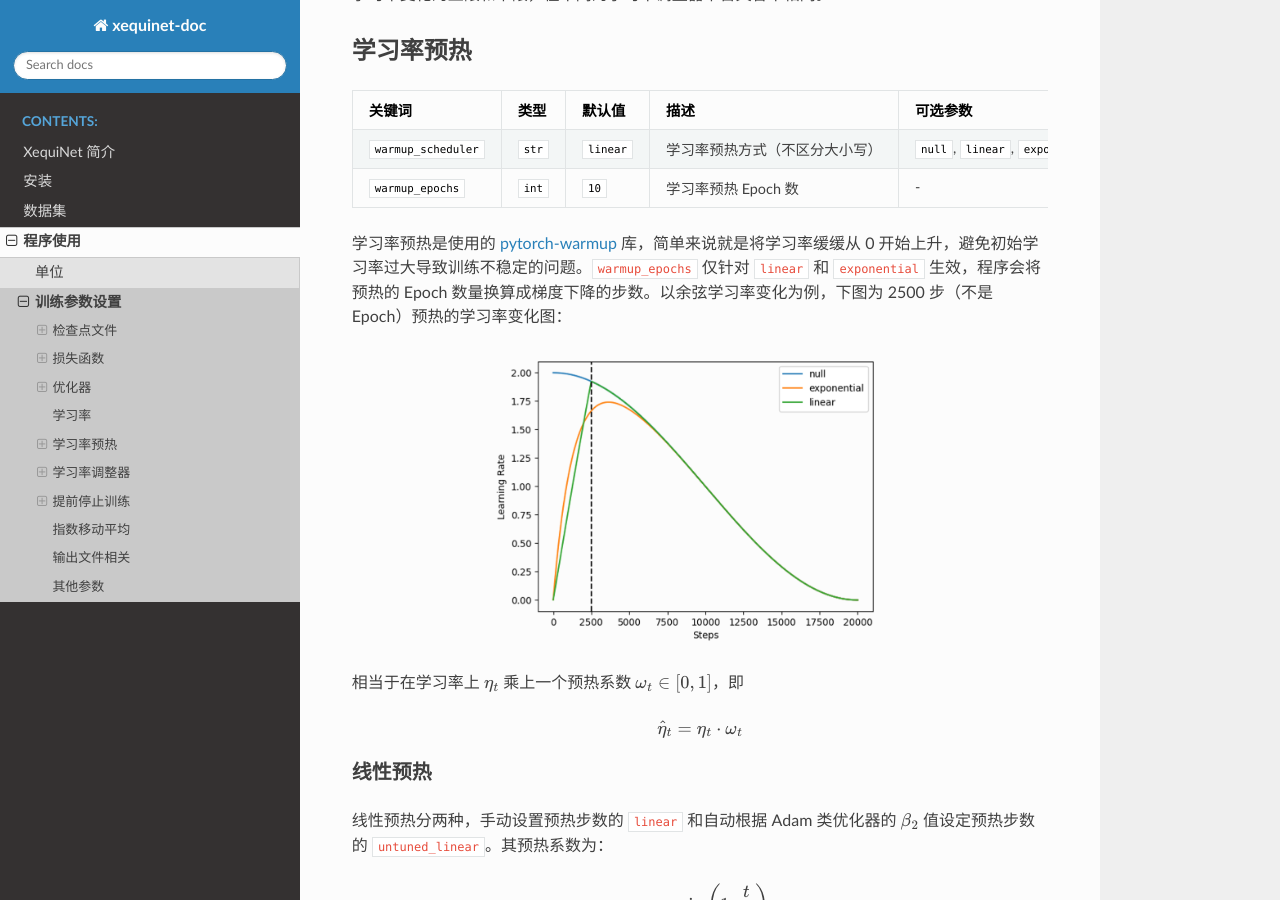
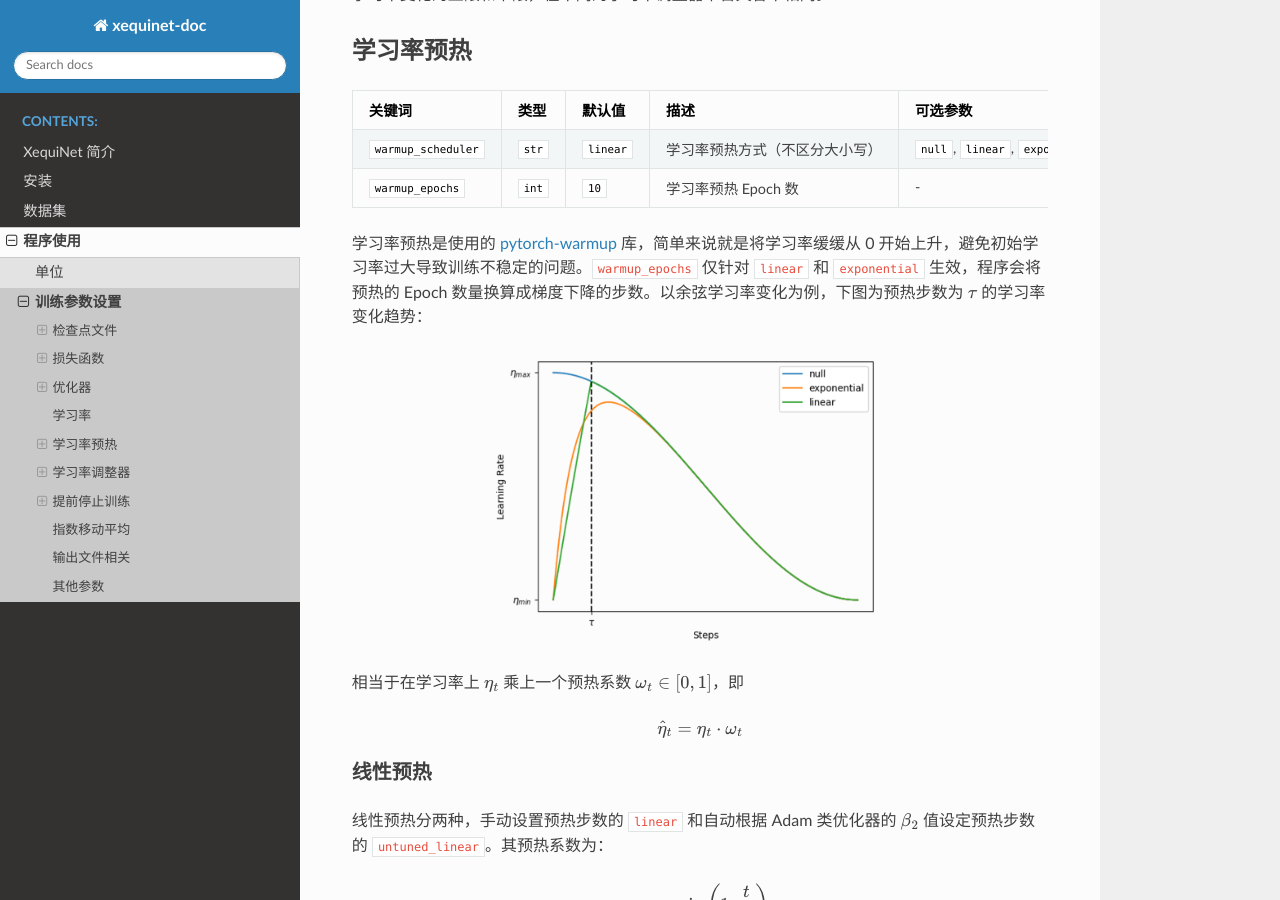
Before and after one commit to X1X1010/XequiNetDoc, a Sphinx documentation site: the page built from source/usage/trainer_cfg.md, in a window 1280 px wide and 900 px high, scrolled down 3454 px. Built offline with Sphinx 7.4.7 and the Read the Docs theme 3.1.0, drawn with Linux system fonts in a browser that asks for light colours; formulas are drawn with MathJax 3.

Commit message:
mod figure of warmup

```diff
--- a/source/usage/trainer_cfg.md
+++ b/source/usage/trainer_cfg.md
@@ -119,7 +119,7 @@ trainer:
 | `warmup_scheduler` | `str` | `linear` | 学习率预热方式（不区分大小写） | `null`, `linear`, `exponential`, `untuned_linear`, `untuned_exponential`, `RAdam` |
 | `warmup_epochs` | `int` | `10` | 学习率预热 Epoch 数 | - |
 
-学习率预热是使用的 [pytorch-warmup](https://pypi.org/project/pytorch-warmup/) 库，简单来说就是将学习率缓缓从 0 开始上升，避免初始学习率过大导致训练不稳定的问题。`warmup_epochs` 仅针对 `linear` 和 `exponential` 生效，程序会将预热的 Epoch 数量换算成梯度下降的步数。以余弦学习率变化为例，下图为 2500 步（不是 Epoch）预热的学习率变化图：
+学习率预热是使用的 [pytorch-warmup](https://pypi.org/project/pytorch-warmup/) 库，简单来说就是将学习率缓缓从 0 开始上升，避免初始学习率过大导致训练不稳定的问题。`warmup_epochs` 仅针对 `linear` 和 `exponential` 生效，程序会将预热的 Epoch 数量换算成梯度下降的步数。以余弦学习率变化为例，下图为预热步数为 $\tau$ 的学习率变化趋势：
 
 ![Warmup](../figures/Warmup.png)
 
```
Also changed, not shown: source/figures/Warmup.png.
